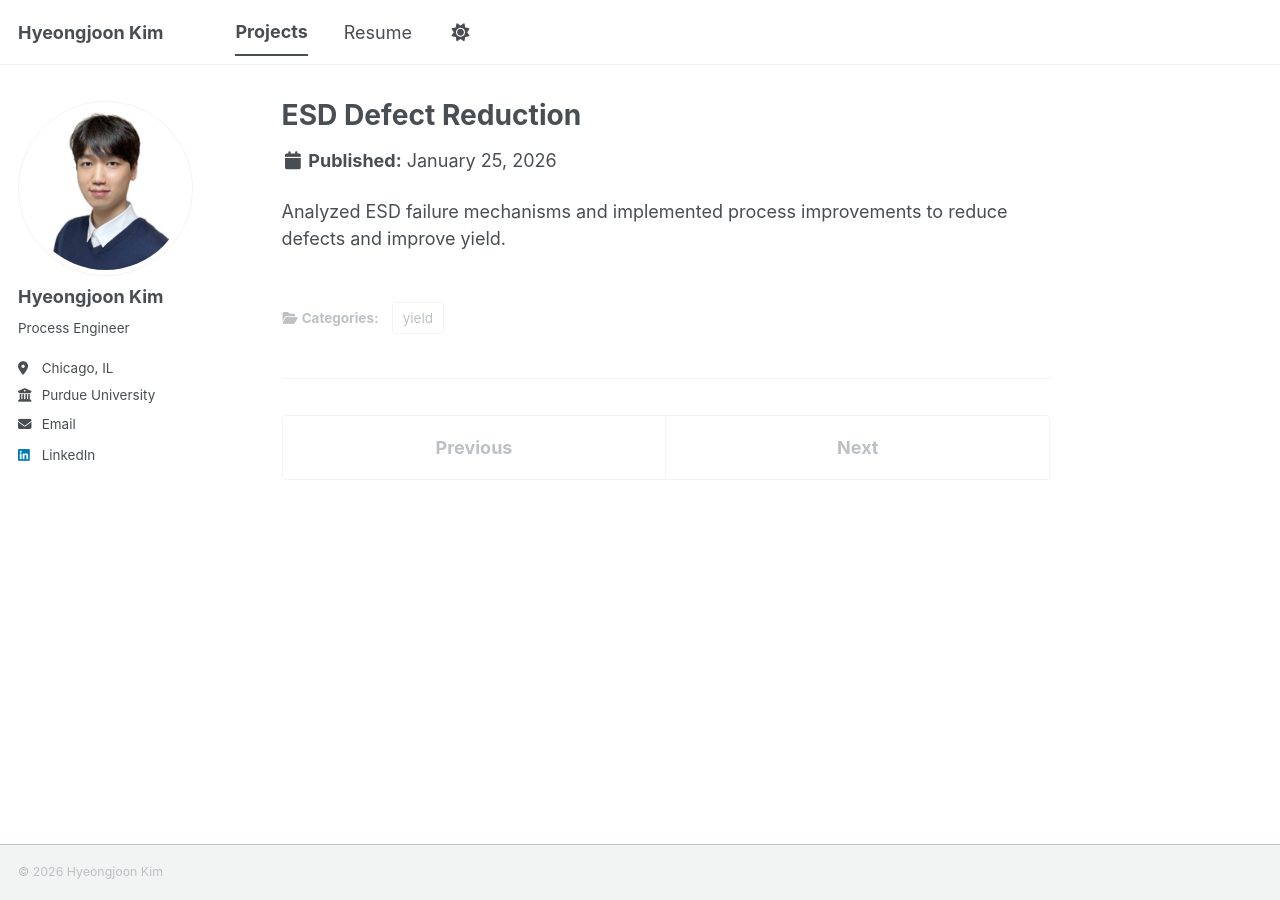
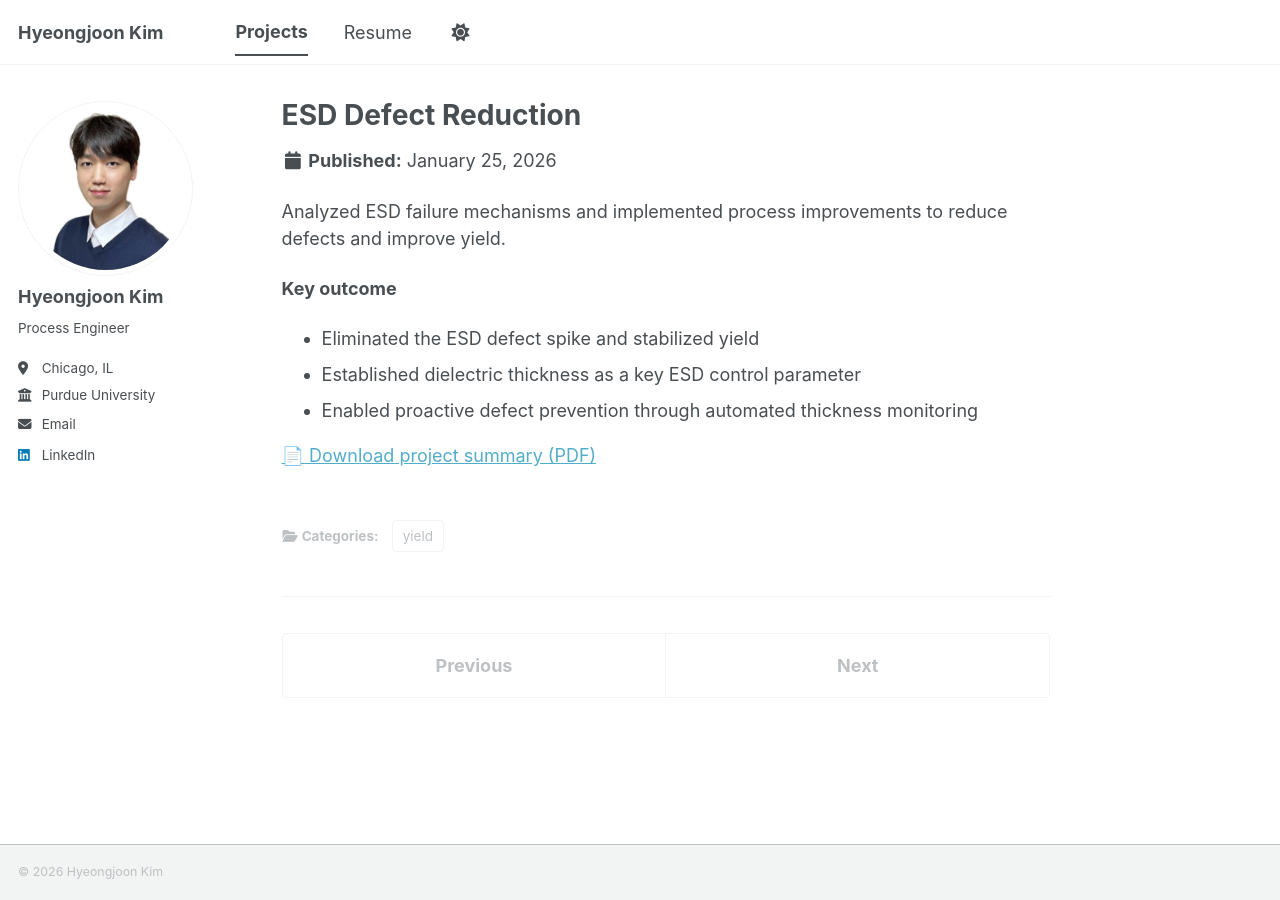
Before and after one commit to joonk1214/joonk1214.github.io, a Jekyll site: the page built from _portfolio/portfolio-6.md, in a window 1280 px wide. Built offline with Jekyll 4.4.1, drawn with Linux system fonts in a browser that asks for light colours; a script bundle is joined from its source files by our own code; library files that are not in the unit come from our copies.

Commit message:
Update portfolio-6.md

```diff
--- a/_portfolio/portfolio-6.md
+++ b/_portfolio/portfolio-6.md
@@ -1,8 +1,15 @@
 ---
 title: "ESD Defect Reduction"
-excerpt: "<img src='/images/500x300.png'>"
+excerpt: "<img src='/images/ESD Defect Reduction.png'>"
 collection: portfolio
 category: yield
 ---
 
 Analyzed ESD failure mechanisms and implemented process improvements to reduce defects and improve yield.
+
+**Key outcome**
+- Eliminated the ESD defect spike and stabilized yield
+- Established dielectric thickness as a key ESD control parameter
+- Enabled proactive defect prevention through automated thickness monitoring
+
+[📄 Download project summary (PDF)](/files/ESD Defect Reduction.pdf)
```
